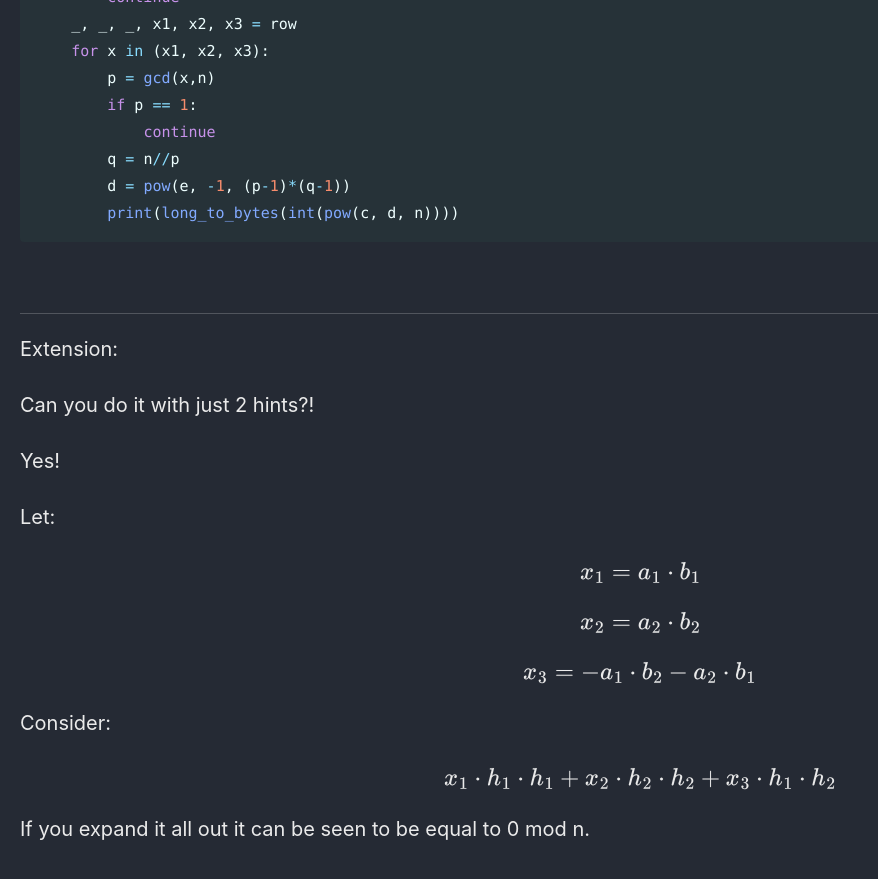
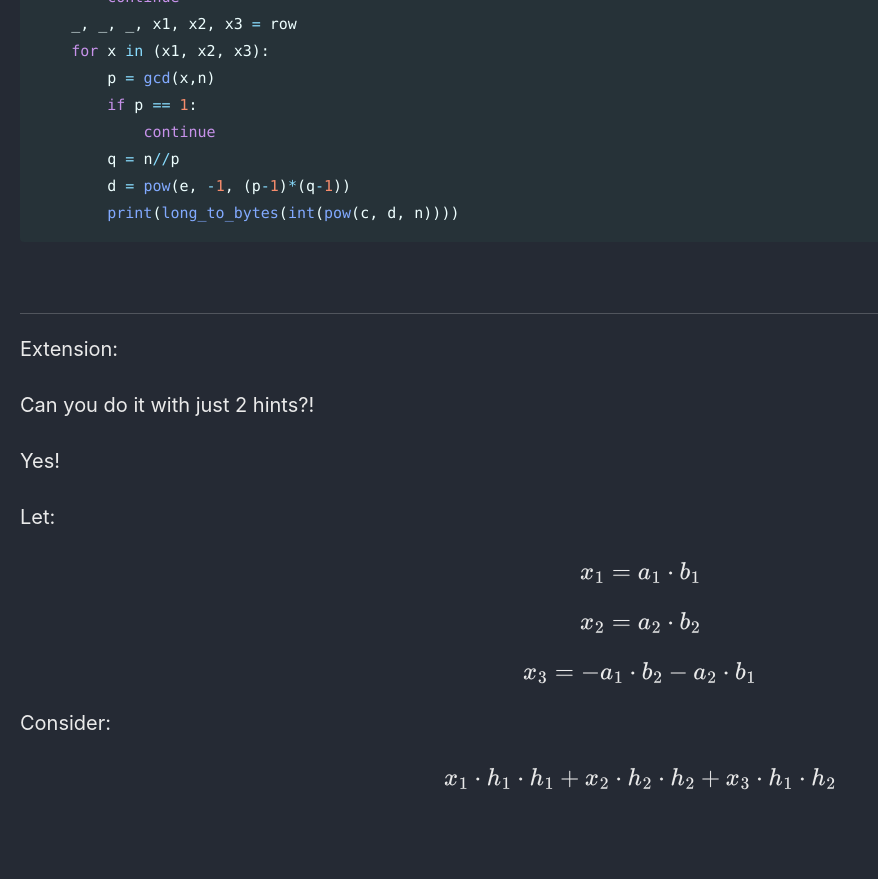
Before and after one commit to Connor-McCartney/Connor-McCartney.github.io, a Jekyll site: the page built from _pages/cryptography/other/apbq-rsa-ii-DUCTF-2023.md, in a window 1280 px wide and 900 px high, scrolled down 2379 px. Shown: the top 879 px of the window, without its empty margins (0-878 px from the left). Built offline with Jekyll 4.4.1, drawn with Linux system fonts in a browser that asks for light colours; cached includes are drawn as plain includes; after the commit the page ends 3223 px from its top, so only the background shows below that.

Commit message:
Update apbq-rsa-ii-DUCTF-2023.md

```diff
--- a/_pages/cryptography/other/apbq-rsa-ii-DUCTF-2023.md
+++ b/_pages/cryptography/other/apbq-rsa-ii-DUCTF-2023.md
@@ -114,5 +114,3 @@ $$x_3 = -a_1 \cdot b_2 - a_2 \cdot b_1$$
 Consider:
 
 $$x_1 \cdot h_1 \cdot h_1 + x_2 \cdot h_2 \cdot h_2 + x_3 \cdot h_1 \cdot h_2$$
-
-If you expand it all out it can be seen to be equal to 0 mod n.
```
